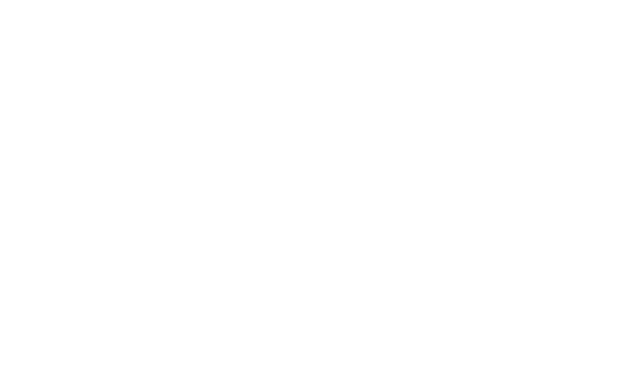
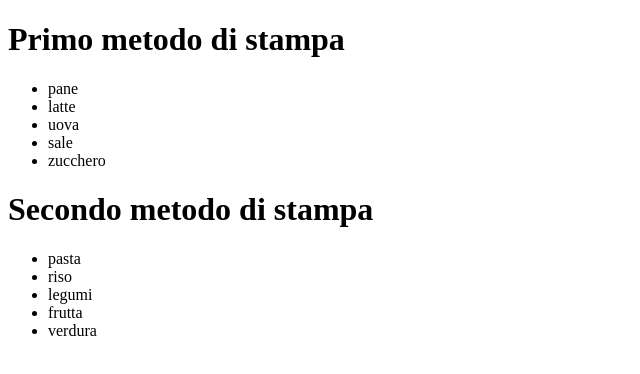
Before and after one commit to AlessandroLembo/js-lista-spesa, a plain HTML site: page index.html in a window 1280 px wide. Shown: the whole page, without its empty margins (0-640 px from the left). Drawn offline with Linux system fonts and the light colour scheme.

Commit message:
modifica HTML e stampa in pagina  seconda lista

```diff
--- a/index.html
+++ b/index.html
@@ -9,11 +9,14 @@
 
 </head>
 <body>
-    <!--contenitore per stampa con innterText-->
+    <h1>Primo metodo di stampa</h1>
+    <!--contenitore per stampa con innterHTML-->
     <div id="bag"></div>
 
+
+    <h1>Secondo metodo di stampa</h1>
     <!--contenitore per stampa con i nodi-->
-    <div id="big-bag"></div>
+    <ul id="big-bag"></ul>
 
 
     <!--Link Javascrip-->
--- a/script.js
+++ b/script.js
@@ -7,49 +7,85 @@ Data una lista della spesa (inventatela),
 stampare in pagina gli elementi della lista individualmente con un ciclo while.
 */
 
+// TODO Stampare in pagina usando InnerHTML
 /*
 ANALISI:
 
 1 - Creo un array contenente una lista della spesa.
 2 - Prendo l'elemento dalla pagina.
-3 - Creo due variabili: una mi serve per contare gli elementi, l'altra per creare una lista.
+3 - Dichiaro due variabili: una mi serve per contare gli elementi, l'altra per creare una lista.
 4 - Finchè ho elmenti nella lista li raccolgo per inserirli nella borsa.
 5 - Chiusura della lista.
 6 - Stampa in pagina.
 */
 
-// // 1 - Creo un array contenente una lista della spesa.
-// const listElement = ['pane', 'latte', 'uova', 'sale', 'zucchero'];
-// // console.log(listElement);
+// 1 - Creo un array contenente una lista della spesa.
+const listElement = ['pane', 'latte', 'uova', 'sale', 'zucchero'];
+// console.log(listElement);
 
-// // 2 - Prendo l'elemento dalla pagina.
-// const bagElement = document.getElementById('bag');
-// // console.log(bagElement);
+// 2 - Prendo l'elemento dalla pagina.
+const bagElement = document.getElementById('bag');
+// console.log(bagElement);
 
-// // 3 - Creazione due variabili.
-// let i = 0;
-// let currentElement = `<ul>`;
+// 3 - Dichiaro due variabili.
+let i = 0;
+let currentElement = `<ul>`;
 
-// // 4 - Finchè ho elmenti nella lista li raccolgo per inserirli nella borsa.
-// while (i < listElement.length) {
-//     // console.log(listElement[i]);
-//     currentElement += `<li>${listElement[i]}</li>`;
+// 4 - Finchè ho elmenti nella lista li raccolgo per inserirli nella borsa.
+while (i < listElement.length) {
+    // console.log(listElement[i]);
+    currentElement += `<li>${listElement[i]}</li>`;
 
-//     i++;
-// }
+    i++;
+}
 
-// // 5 - Chiusura lista.
-// currentElement += `</ul>`;
+// 5 - Chiusura lista.
+currentElement += `</ul>`;
 
-// // 6 - Stampa in pagina.
+// 6 - Stampa in pagina.
 // console.log(currentElement);
-// bagElement.innerHTML = currentElement;
+bagElement.innerHTML = currentElement;
 
 
 
 // TODO: Stampare usando il sistema dei nodi
+/*
+ANALISI
+
+1 - Creo un array contenente una lista della spesa.
+2 - Prendo l'elemento dalla pagina.
+3 - Dichiarazione 2 variabili: una per il contatore e l'altra per raggruppare gli elementi.
+4 - Finchè ho elmenti nella lista li raccolgo per inserirli nella borsa.
+5 - Per ogni elemento creo un nodo <li>.
+6 - A ogni nodo assegno il suo contenuto.
+7 - Stampo in pagina la lista.
+*/
+
+// 1 - Creo un array contenente una lista della spesa.
+const listElement2 = ['pasta', 'riso', 'legumi', 'frutta', 'verdura'];
+// console.log(listElement2);
+
+// 2 - Prendo l'elemento dalla pagina.
 const bigBagElement = document.getElementById('big-bag');
+// console.log(bigBagElement);
 
-// 1 - prendo l'elemento dalla pagina
-console.log(bigBagElement);
-// Creo l'elemento in cui andrò inserire gli elementi da stampare
+// 3 - Dichiaro 2 variabili.
+let j = 0;
+let currentElement2 = '';
+
+// 4 - Finchè ho elmenti nella lista li raccolgo per inserirli nella borsa.
+while (j < listElement2.length) {
+    currentElement2 = listElement2[j];
+
+    j++;
+
+    // 5 - Per ogni elemento creo un nodo <li>.
+    const item = document.createElement('li');
+
+    // 6 - A ogni nodo assegno il suo contenuto.
+    item.append(currentElement2);
+
+    // 7 - Stampo in pagina la lista.
+    bigBagElement.appendChild(item);
+
+}
```
